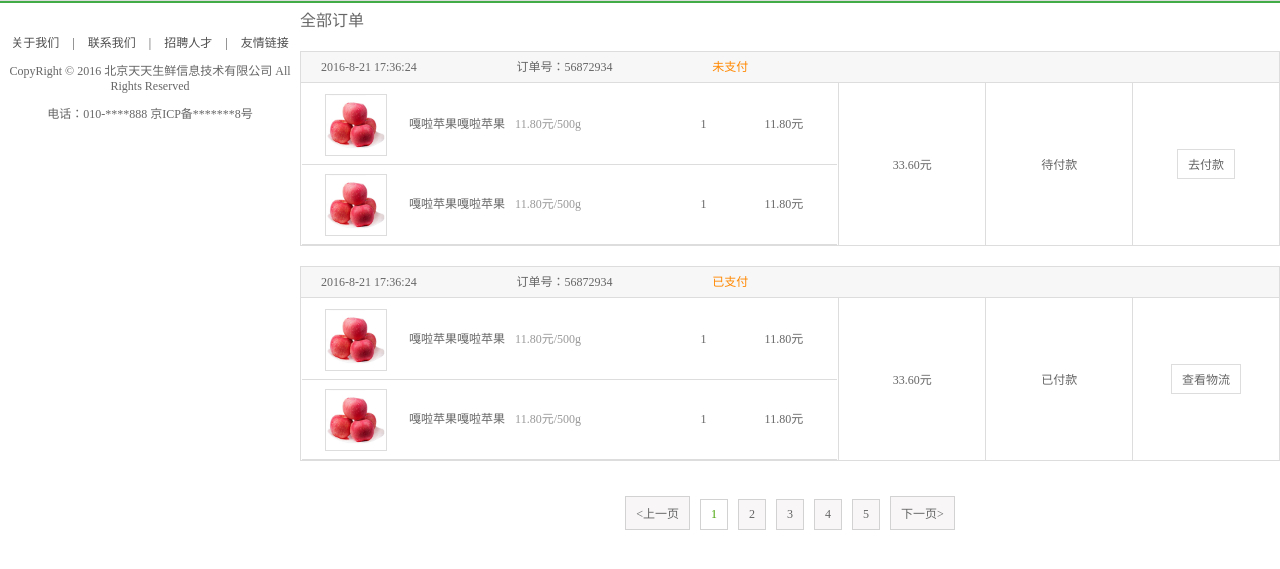
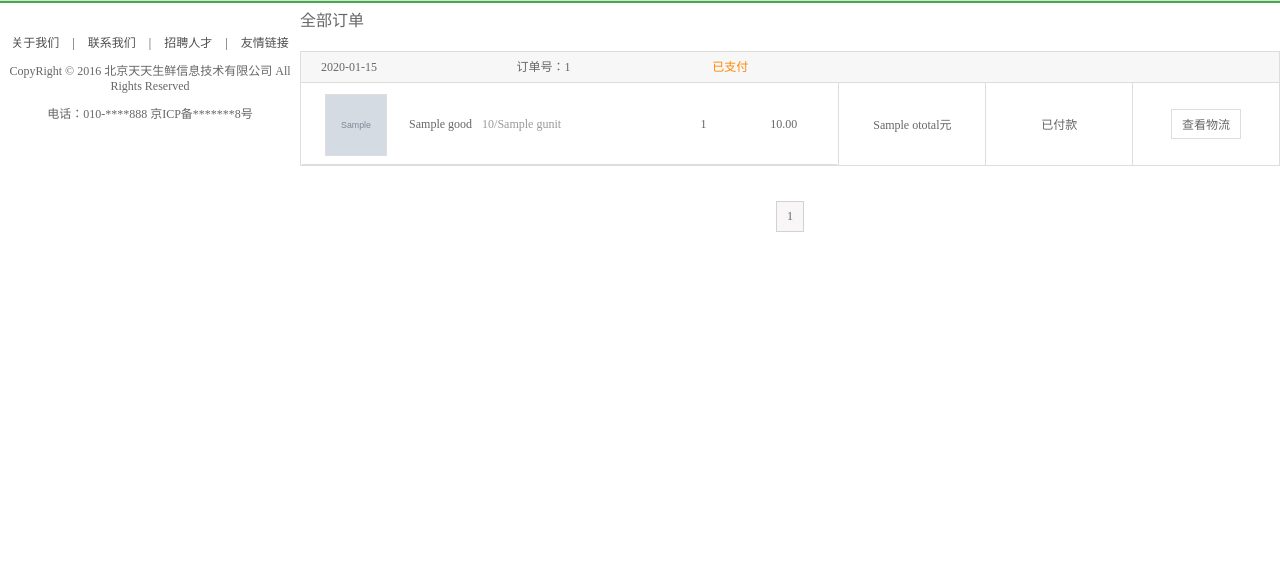
Before and after one commit to penn525/dailyfresh2019, a Django app: template dailyfresh/templates/df_order/user_center_order.html in a window 1280 px wide. Shown: the part 29-598 px from the top of the page. Run offline with Django 3.2, Linux system fonts and the light colour scheme; the template is opened without the code that fills it: most values are stand-ins (such as "Sample title", 1, 10 or a date in 2020); grey boxes marked "Sample" are stand-in pictures.

Commit message:
完成用户中心全部订单页面

```diff
--- a/dailyfresh/df_order/urls.py
+++ b/dailyfresh/df_order/urls.py
@@ -3,6 +3,6 @@ from df_order import views
 
 urlpatterns = [
     url(r"^$", views.order, name="index"),
-    url(r"^detail/$", views.order_detail, name="detail"),
+    url(r"^detail/(?P<page_num>\d+)/$", views.order_detail, name="detail"),
     url(r"^handle/$", views.order_submit_handle, name="handle"),
 ]
--- a/dailyfresh/static/js/order.js
+++ b/dailyfresh/static/js/order.js
@@ -35,7 +35,7 @@ $(function () {
 
                         setTimeout(() => {
                             $('.popup_con').fadeOut('fast', function () {
-                                window.location.href = '/order/detail/'
+                                window.location.href = '/order/detail/1/'
                              });
                         }, 3000);
 
--- a/dailyfresh/templates/base.html
+++ b/dailyfresh/templates/base.html
@@ -28,7 +28,7 @@
 				<span>|</span>
 				<a href="{% url 'cart:cart' %}">我的购物车</a>
 				<span>|</span>
-				<a href="/order/detail/">我的订单</a>
+				<a href="/order/detail/1/">我的订单</a>
 			</div>
 		</div>
 	</div>
@@ -49,7 +49,7 @@
 		<h3>用户中心</h3>
 		<ul>
 			<li><a href="{% url 'user:info' %}"  {% if left == 1 %}class="active"{% endif %} >· 个人信息</a></li>
-			<li><a href="/order/detail/" {% if left == 2 %}class="active"{% endif %}>· 全部订单</a></li>
+			<li><a href="/order/detail/1/" {% if left == 2 %}class="active"{% endif %}>· 全部订单</a></li>
 			<li><a href="{% url 'user:site' %}" {% if left == 3 %}class="active"{% endif %}>· 收货地址</a></li>
 		</ul>
 	</div>
--- a/dailyfresh/templates/df_goods/list.html
+++ b/dailyfresh/templates/df_goods/list.html
@@ -26,7 +26,7 @@
 
 		<div class="pagenation">
 			{% if page.has_previous %}
-				<a href="/list_{{ type.id }}_{{ page.previous_page_number }}_{{ sort }}/"><上一页</a>
+				<a href="/list_{{ type.id }}_{{ page.previous_page_number }}_{{ sort }}/">上一页</a>
 			{% endif %}
 
 			{% for pindex in paginator.page_range %}
--- a/dailyfresh/templates/df_order/user_center_order.html
+++ b/dailyfresh/templates/df_order/user_center_order.html
@@ -4,74 +4,60 @@
 
 <div class="right_content clearfix">
 	<h3 class="common_title2">全部订单</h3>
+
+	{% comment %} 获取订单信息 {% endcomment %}
+	{% for order in page %}
+
 	<ul class="order_list_th w978 clearfix">
-		<li class="col01">2016-8-21 17:36:24</li>
-		<li class="col02">订单号：56872934</li>
-		<li class="col02 stress">未支付</li>
+		<li class="col01">{{ order.odate }}</li>
+		<li class="col02">订单号：{{ order.oid }}</li>
+		<li class="col02 stress">{{ order.o_is_pay|yesno:'已支付,未支付,未知' }}</li>
 	</ul>
 
 	<table class="order_list_table w980">
 		<tbody>
 			<tr>
 				<td width="55%">
+
+				{% for sku in order.order_skus %}
+
 					<ul class="order_goods_list clearfix">
-						<li class="col01"><img src="/static/images/goods02.jpg"></li>
-						<li class="col02">嘎啦苹果嘎啦苹果<em>11.80元/500g</em></li>
-						<li class="col03">1</li>
-						<li class="col04">11.80元</li>
+						<li class="col01"><img src="/static/{{ sku.goods.gpicture }}"></li>
+						<li class="col02">{{ sku.goods.gtitle }}<em>{{ sku.price }}/{{ sku.goods.gunit }}</em></li>
+						<li class="col03">{{ sku.count }}</li>
+						<li class="col04">{{ sku.amount|floatformat:2 }}</li>
 					</ul>
-					<ul class="order_goods_list clearfix">
-						<li class="col01"><img src="/static/images/goods02.jpg"></li>
-						<li class="col02">嘎啦苹果嘎啦苹果<em>11.80元/500g</em></li>
-						<li class="col03">1</li>
-						<li class="col04">11.80元</li>
-					</ul>
+
+				{% endfor %}
+
 				</td>
-				<td width="15%">33.60元</td>
-				<td width="15%">待付款</td>
-				<td width="15%"><a href="#" class="oper_btn">去付款</a></td>
+				<td width="15%">{{ order.ototal }}元</td>
+				<td width="15%">{{ order.o_is_pay|yesno:'已付款,待付款,未知' }}</td>
+				<td width="15%"><a href="#" class="oper_btn">{{ order.o_is_pay|yesno:'查看物流,去付款,未知' }}</a></td>
 			</tr>
 		</tbody>
 	</table>
 
-	<ul class="order_list_th w978 clearfix">
-		<li class="col01">2016-8-21 17:36:24</li>
-		<li class="col02">订单号：56872934</li>
-		<li class="col02 stress">已支付</li>
-	</ul>
-	<table class="order_list_table w980">
-		<tbody>
-			<tr>
-				<td width="55%">
-					<ul class="order_goods_list clearfix">
-						<li class="col01"><img src="/static/images/goods02.jpg"></li>
-						<li class="col02">嘎啦苹果嘎啦苹果<em>11.80元/500g</em></li>
-						<li class="col03">1</li>
-						<li class="col04">11.80元</li>
-					</ul>
-					<ul class="order_goods_list clearfix">
-						<li class="col01"><img src="/static/images/goods02.jpg"></li>
-						<li class="col02">嘎啦苹果嘎啦苹果<em>11.80元/500g</em></li>
-						<li class="col03">1</li>
-						<li class="col04">11.80元</li>
-					</ul>
-				</td>
-				<td width="15%">33.60元</td>
-				<td width="15%">已付款</td>
-				<td width="15%"><a href="#" class="oper_btn">查看物流</a></td>
-			</tr>
-		</tbody>
-	</table>
+	{% endfor %}
 
 	<div class="pagenation">
-		<a href="#">
-			<上一页</a> <a href="#" class="active">1
+	{% if page.has_previous %}
+		<a href="/order/detail/{{ page.previous_page_number }}/">
+			上一页
 		</a>
-		<a href="#">2</a>
-		<a href="#">3</a>
-		<a href="#">4</a>
-		<a href="#">5</a>
-		<a href="#">下一页></a>
+	{% endif %}
+
+	{% for pindex in pagin.page_range %}
+		{% if pindex == page.number %}
+			<a href="#" calss="active">{{ pindex }}</a>
+		{% else %}
+			<a href="/order/detail/{{ pindex }}/" calss="active">{{ pindex }}</a>
+		{% endif %}
+	{% endfor %}
+
+	{% if page.has_next %}
+		<a href="/order/detail/{{ page.next_page_number }}/">下一页</a>
+	{% endif %}
 	</div>
 </div>
 
```
Also changed, not shown: dailyfresh/df_order/views.py (+24 -2 lines).
